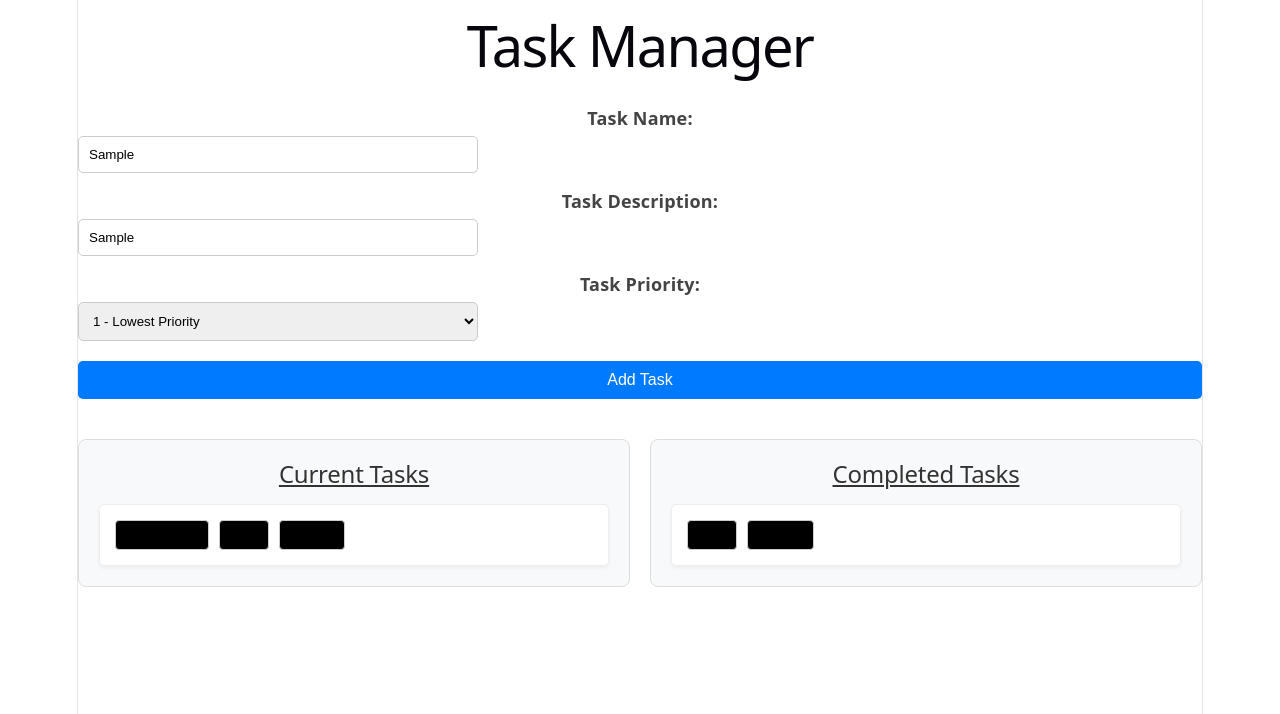
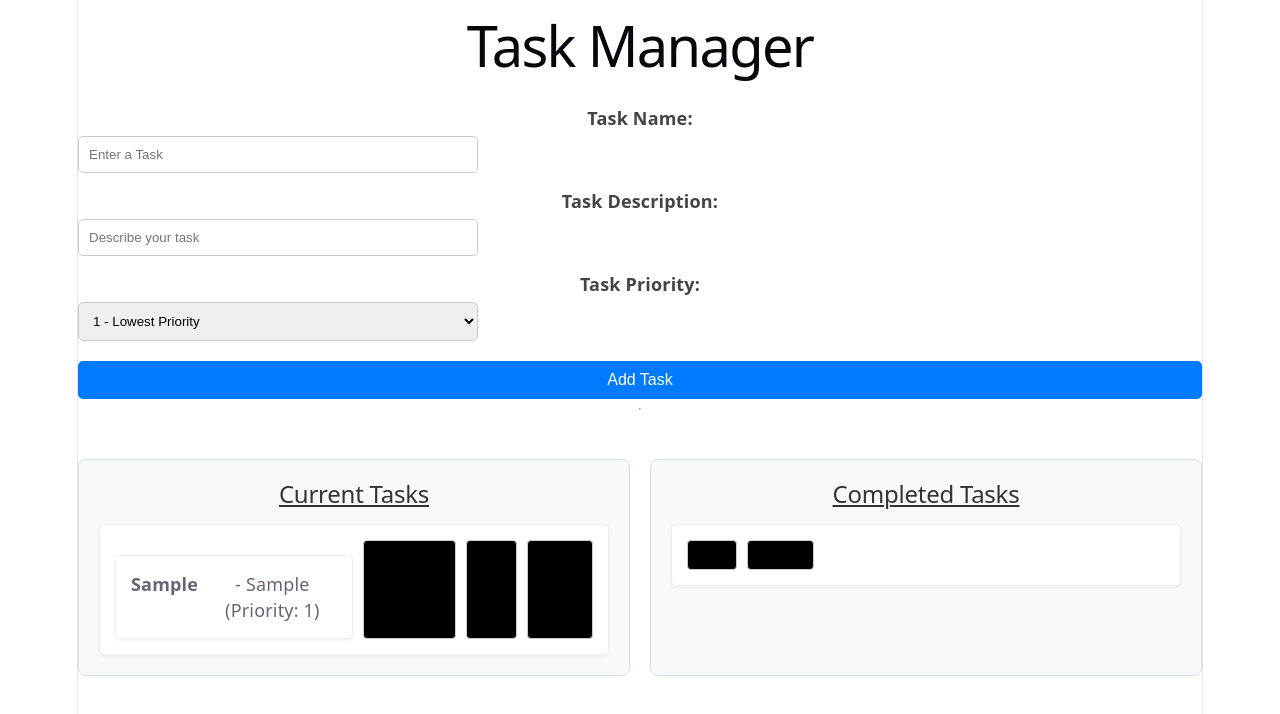
Before and after one commit to dsnyder8/IntroductionToReact, a React (Vite) app: page / in a window 1280 px wide. Both pictures are taken after typing "Sample", "Sample" into the empty fields and a click on the button "Add Task". Shown: the top 714 px of the page. Built offline with nearby package versions, Linux system fonts and the light colour scheme.

Commit message:
Implemented adding task to currentTaskList

```diff
--- a/src/Body.jsx
+++ b/src/Body.jsx
@@ -1,54 +1,125 @@
-import {React} from 'react';
+import { React, useState } from "react";
 
+function Body() {
+  const [taskName, setTaskName] = useState("");
+  const [taskDescription, setTaskDescription] = useState("");
+  const [taskPriority, setTaskPriority] = useState("1");
+  const [tasks, setTasks] = useState([]);
 
+  function handleAddEvent(event) {
+    event.preventDefault();
+    if (taskName === "" || taskName.trim() === "") {
+      alert("Please add a name for your task");
+      return;
+    }
 
-function Body(){
+    if (taskDescription === "" || taskDescription.trim() === "") {
+      alert("Please add a short description for your task");
+      return;
+    }
+    // finish functionality
+    const newTask = {
+      id: Date.now(),
+      name: taskName,
+      description: taskDescription,
+      priority: taskPriority,
+      completed: false,
+    };
 
-    return(
+    setTasks([...tasks, newTask]);
+
+    setTaskName("");
+    setTaskDescription("");
+    setTaskPriority("1");
+  }
+  function handleDelete(id) {
+    const updatedTasks = tasks.filter((tasksToStay) => tasksToStay.id !== id);
+    setTasks(updatedTasks);
+  }
+
+  function handleEditTask(task) {}
+
+  function handleTaskCompletion(task) {
+    const completedTasks = tasks.map((completedTask) => {
+      if (completedTask.id === id) {
+        return { ...singleTask, completed: !singleTask.completed };
+      }
+
+      return singleTask;
+    });
+
+    setTasks(updatedTasks);
+  }
+  return (
     //need to specify the htmlFor attribute instead of for because for is a reserved word in javascript, so we have to use htmlFor instead
     <>
-        <label htmlFor = "task"> Task Name:</label>
-        <input type="text" placeholder = "Enter a Task"/>
-        <label htmlFor = "description"> Task Description:</label>
-        <input type="text" placeholder = "Describe your task"/>
-        <label htmlFor = "priority"> Task Priority:</label>
-        <select name="priority" id="priority">
-            <option value ="1">1 - Lowest Priority</option>
-            <option value ="2">2 </option>
-            <option value ="3">3</option>
-            <option value ="4">4</option>
-            <option value ="5">5 - Highest Priority</option>
+      <label htmlFor="task"> Task Name:</label>
+      <input
+        type="text"
+        placeholder="Enter a Task"
+        value={taskName}
+        onChange={(e) => setTaskName(e.target.value)}
+      />
 
+      <label htmlFor="description"> Task Description:</label>
+      <input
+        type="text"
+        placeholder="Describe your task"
+        value={taskDescription}
+        onChange={(e) => setTaskDescription(e.target.value)}
+      />
+
+      <label htmlFor="priority"> Task Priority:</label>
+      <select
+        name="priority"
+        id="priority"
+        value={taskPriority}
+        onChange={(e) => setTaskPriority(e.target.value)}
+      >
+        <option value="1">1 - Lowest Priority</option>
+        <option value="2">2 </option>
+        <option value="3">3</option>
+        <option value="4">4</option>
+        <option value="5">5 - Highest Priority</option>
       </select>
 
-        <button type="submit">Add Task</button>
+      <button type="submit" onClick={handleAddEvent}>
+        Add Task
+      </button>
+
+      <hr />
 
       <div className="task-boxes">
         <div className="current-task-box">
-                <h2><u>Current Tasks</u></h2>
+          <h2>
+            <u>Current Tasks</u>
+          </h2>
           <div className="task-options">
+            {tasks.map((singleTask) => (
+              <div key={singleTask.id} className="task-options">
+                <strong>{singleTask.name}</strong> - {singleTask.description}{" "}
+                (Priority: {singleTask.priority})
+              </div>
+            ))}
+
             <button> Completed</button>
             <button> Edit</button>
-                    <button> Delete</button>
+            <button onClick={() => handleDelete(singleTask.id)}> Delete</button>
           </div>
         </div>
+
         <div className="completed-task-box">
-                <h2><u>Completed Tasks</u></h2>
+          <h2>
+            <u>Completed Tasks</u>
+          </h2>
           <div className="task-options">
             <button> Edit</button>
             <button> Delete</button>
           </div>
         </div>
       </div>
-
-
-
-
     </>
   );
 }
 
-
-
-
 export default Body;
```
Lines whose indentation alone changed are shown as unchanged.
